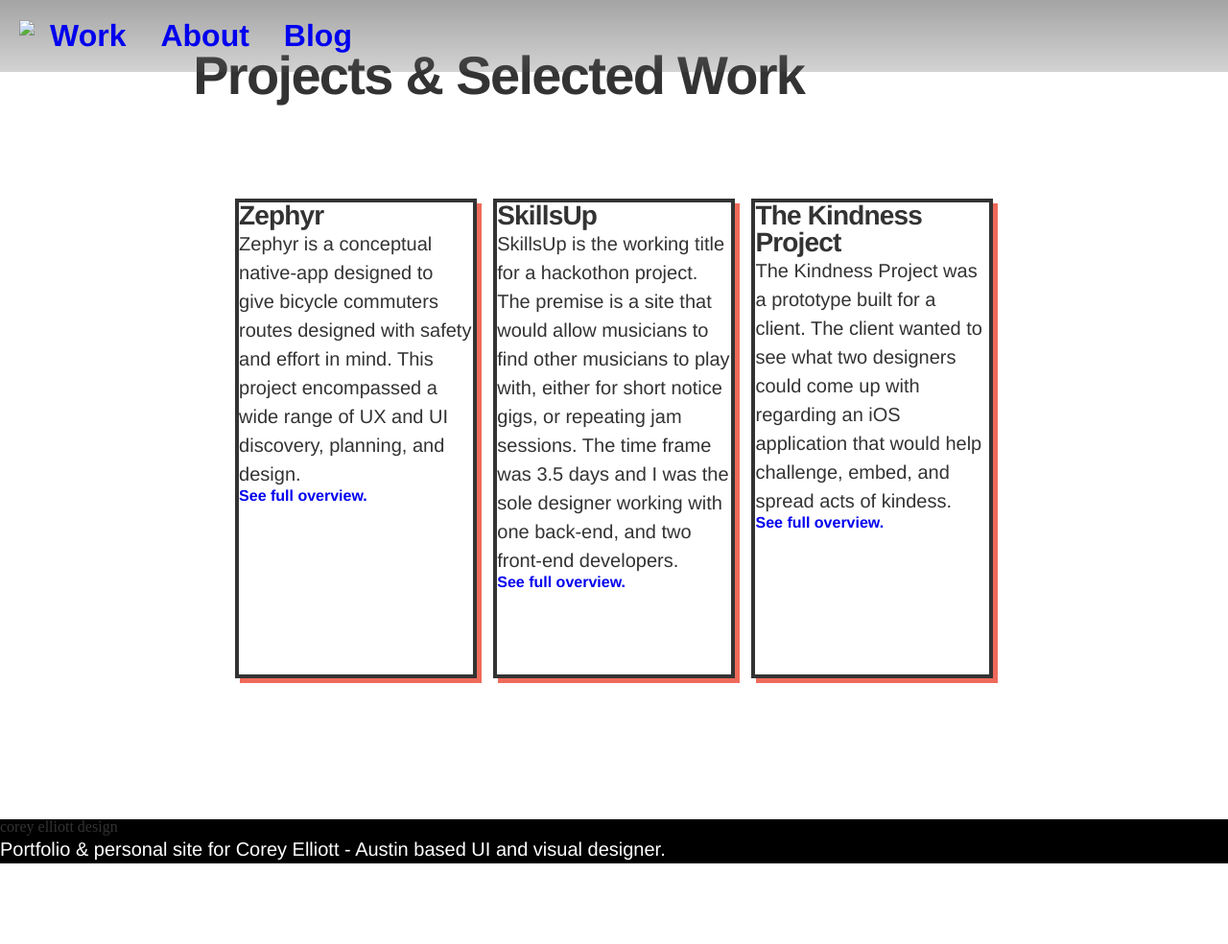
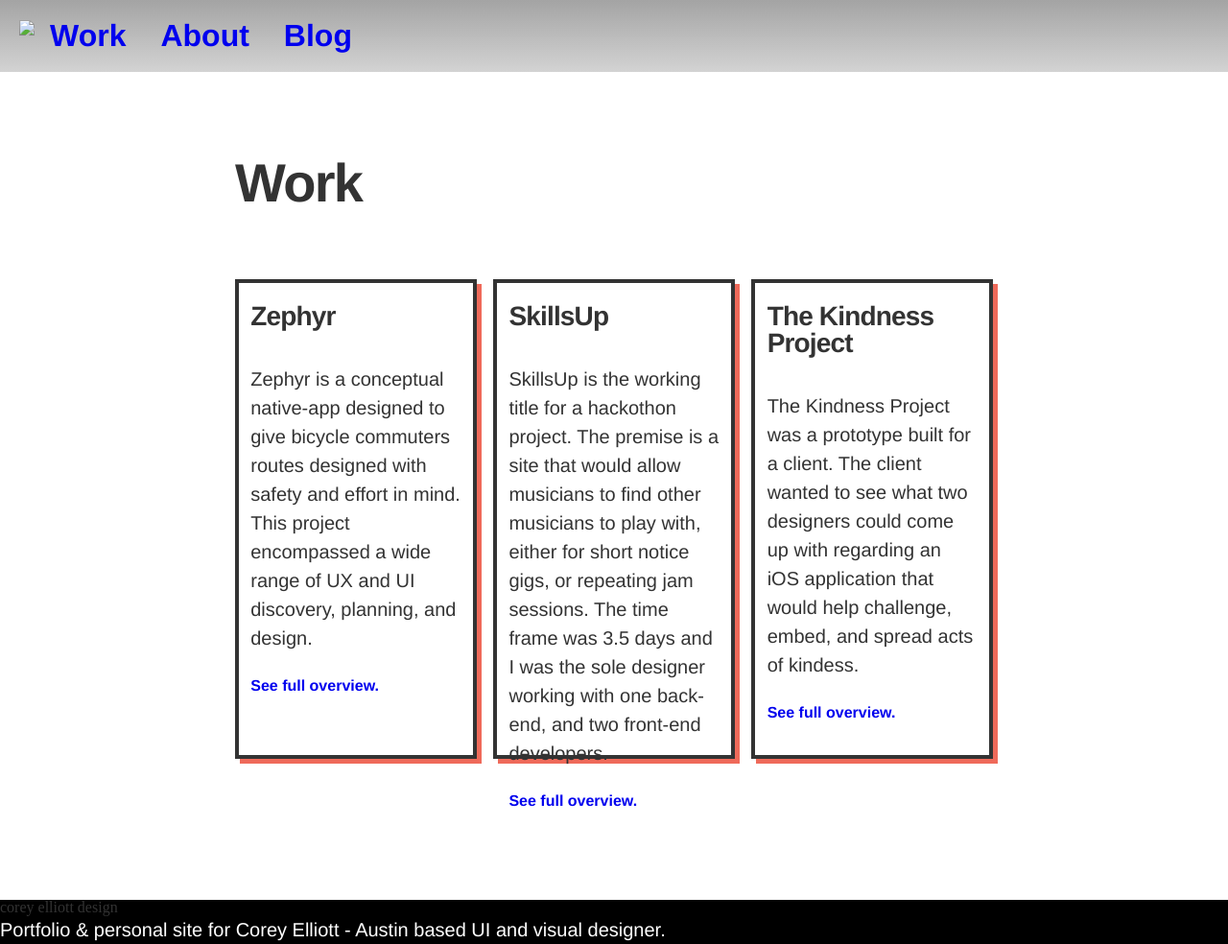
Before and after one commit to ellcorey/corey_elliott_design, a Jekyll site: the page built from 01_work.html, in a window 1280 px wide and 984 px high. Shown: the whole window at 96% size. Built offline with Jekyll 4.4.1, drawn with Linux system fonts in a browser that asks for light colours; nearby versions of some CDN libraries.

Commit message:
fixed project cards on work page

```diff
--- a/01_work.html
+++ b/01_work.html
@@ -6,11 +6,11 @@
 
 <div class="home">
 
-  <main>
+  <main class="page">
 
-  <h1 class="page-heading">Projects & Selected Work</h1>
+  <h1 class="page-heading">Work</h1>
 
-    <div class="row">
+    <section class="row">
   		<div class="project-card">
         <h3>Zephyr</h3>
         <div class="card-img"></div>
--- a/_sass/_layout.scss
+++ b/_sass/_layout.scss
@@ -17,7 +17,8 @@
 }
 
 .page-heading {
-    margin-bottom: 1.5em;
+    padding: 0 5%;
+    margin-bottom: 1em;
 }
 
 .page-content {
@@ -107,6 +108,12 @@
     }
 }
 
+/* PAGE LAYOUTS */
+
+.page {
+    margin-top: 7em;
+}
+
 /* HIDDEN ELEMENTS AT LOAD */
 
 .hero {
```
Also changed, not shown: other parts of 01_work.html (+1 -1 lines), _work.html (deleted, +0 -24 lines).
